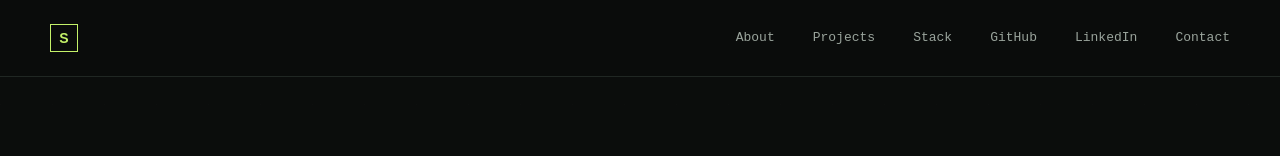
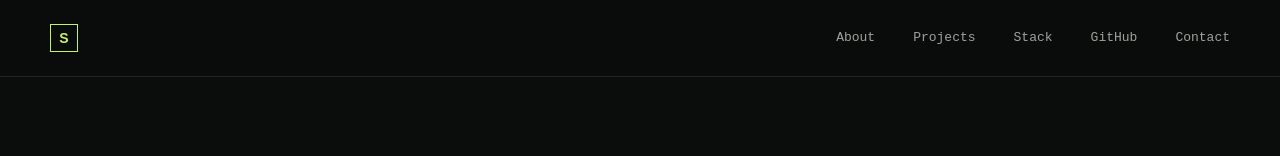
Before and after one commit to saleke/portfolio, a Next.js app: page / in a window 1280 px wide. Shown: the top 156 px of the page. Built offline with nearby package versions, Linux system fonts and the light colour scheme; no server answers.

Commit message:
Remove LinkedIn link from Navbar

```diff
--- a/components/Navbar.tsx
+++ b/components/Navbar.tsx
@@ -9,7 +9,6 @@ const links = [
   ["Projects", "/#projects"],
   ["Stack", "/#stack"],
   ["GitHub", profile.githubUrl],
-  ["LinkedIn", profile.linkedinUrl],
   ["Contact", "/#contact"],
 ] as const;
 
```
